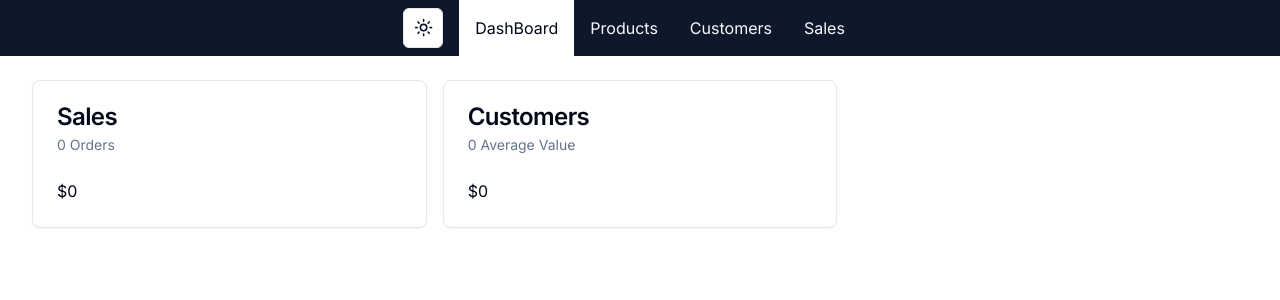
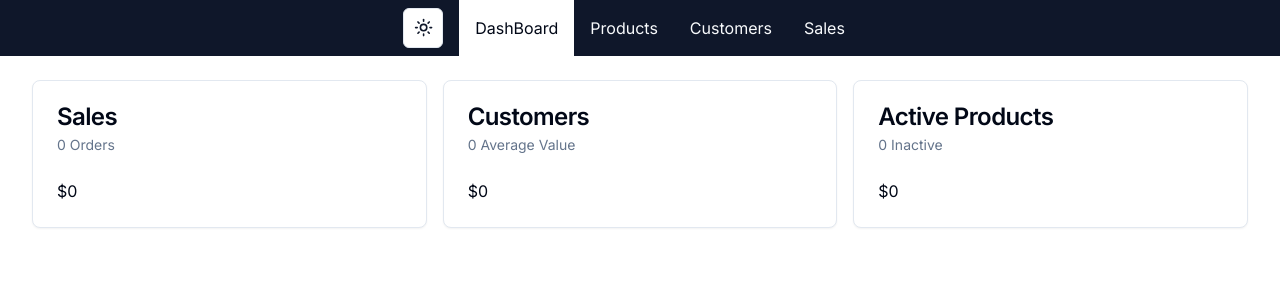
Before and after one commit to edtan094/ecommerce-store, a Next.js app: page /admin in a window 1280 px wide. Shown: the top 300 px of the page. Built offline with nearby package versions, Linux system fonts and the light colour scheme; no server answers; the database is empty.

Commit message:
Completed dashboard. added loading spinner and some error handling.

```diff
--- a/src/app/admin/layout.tsx
+++ b/src/app/admin/layout.tsx
@@ -1,5 +1,6 @@
 import Nav, { NavLink } from "@/components/Nav";
-import ThemeToggle from "@/components/ThemeToggle";
+
+export const dynamic = "force-dynamic";
 
 export default function AdminLayout({
   children,
--- /dev/null
+++ b/src/app/admin/loading.tsx
@@ -0,0 +1,9 @@
+import { Loader2 } from "lucide-react";
+
+export default function AdminLoading() {
+  return (
+    <div className="flex justify-center">
+      <Loader2 className="size-24 animate-spin" />
+    </div>
+  );
+}
--- a/src/app/admin/page.tsx
+++ b/src/app/admin/page.tsx
@@ -8,21 +8,84 @@ import {
 import db from "@/db/db";
 import { formatCurrency, formatNumber } from "@/lib/formatters";
 
+type SalesData = {
+  amount: number;
+  numberOfSales: number;
+  error: string;
+};
+
+type CustomerData = {
+  userCount: number;
+  averageValuePerUser: number;
+  error: string;
+};
+
+type ProductData = {
+  activeCount: number;
+  inactiveCount: number;
+  error: string;
+};
+
 export default async function AdminDashboard() {
-  const [{ amount, numberOfSales }, { averageValuePerUser, userCount }] =
-    await Promise.all([getSalesData(), getCustomerData()]);
+  const results = await Promise.allSettled([
+    getSalesData(),
+    getCustomerData(),
+    getProductData(),
+  ]);
+
+  const [salesData, customerData, productData] = results.map(
+    (result, index) => {
+      if (result.status === "fulfilled") {
+        return result.value;
+      } else {
+        // Handle errors here
+        console.error("Error fetching data:", result.reason);
+        if (index === 0) {
+          return {
+            amount: 0,
+            numberOfSales: 0,
+            error: result.reason,
+          };
+        }
+        if (index === 1) {
+          return {
+            userCount: 0,
+            averageValuePerUser: 0,
+            error: result.reason,
+          };
+        }
+        if (index === 2) {
+          return {
+            activeCount: 0,
+            inactiveCount: 0,
+            error: result.reason,
+          };
+        }
+      }
+    }
+  ) as [SalesData, CustomerData, ProductData];
 
   return (
     <div className="grid grid-cols-1 md:grid-cols-2 lg:grid-cols-3 gap-4">
       <DashboardCard
         title="Sales"
-        subTitle={`${formatNumber(numberOfSales)} Orders`}
-        body={formatCurrency(amount)}
+        subTitle={`${formatNumber(salesData.numberOfSales)} Orders`}
+        body={formatCurrency(salesData.amount)}
+        error={salesData.error}
       />
       <DashboardCard
         title="Customers"
-        subTitle={`${formatNumber(averageValuePerUser)} Average Value`}
-        body={formatCurrency(userCount)}
+        subTitle={`${formatNumber(
+          customerData.averageValuePerUser
+        )} Average Value`}
+        body={formatCurrency(customerData.userCount)}
+        error={customerData.error}
+      />
+      <DashboardCard
+        title="Active Products"
+        subTitle={`${formatNumber(productData.inactiveCount)} Inactive`}
+        body={formatCurrency(productData.activeCount)}
+        error={productData.error}
       />
     </div>
   );
@@ -32,14 +95,15 @@ type DashboardCardProps = {
   title: string;
   subTitle: string;
   body: string;
+  error: string;
 };
 
-function DashboardCard({ title, subTitle, body }: DashboardCardProps) {
+function DashboardCard({ title, subTitle, body, error }: DashboardCardProps) {
   return (
     <Card>
       <CardHeader>
         <CardTitle>{title}</CardTitle>
-        <CardDescription>{subTitle}</CardDescription>
+        <CardDescription>{error ? error : subTitle}</CardDescription>
       </CardHeader>
       <CardContent>
         <p>{body}</p>
@@ -53,7 +117,6 @@ async function getSalesData() {
     _sum: { pricePaidInCents: true },
     _count: true,
   });
-
   return {
     amount: (data._sum.pricePaidInCents || 0) / 100,
     numberOfSales: data._count,
@@ -76,3 +139,15 @@ async function getCustomerData() {
         : (orderData._sum.pricePaidInCents || 0) / userCount / 100,
   };
 }
+
+async function getProductData() {
+  const [activeCount, inactiveCount] = await Promise.all([
+    db.product.count({ where: { isAvailableForPurchase: true } }),
+    db.product.count({ where: { isAvailableForPurchase: false } }),
+  ]);
+
+  return {
+    activeCount,
+    inactiveCount,
+  };
+}
```
